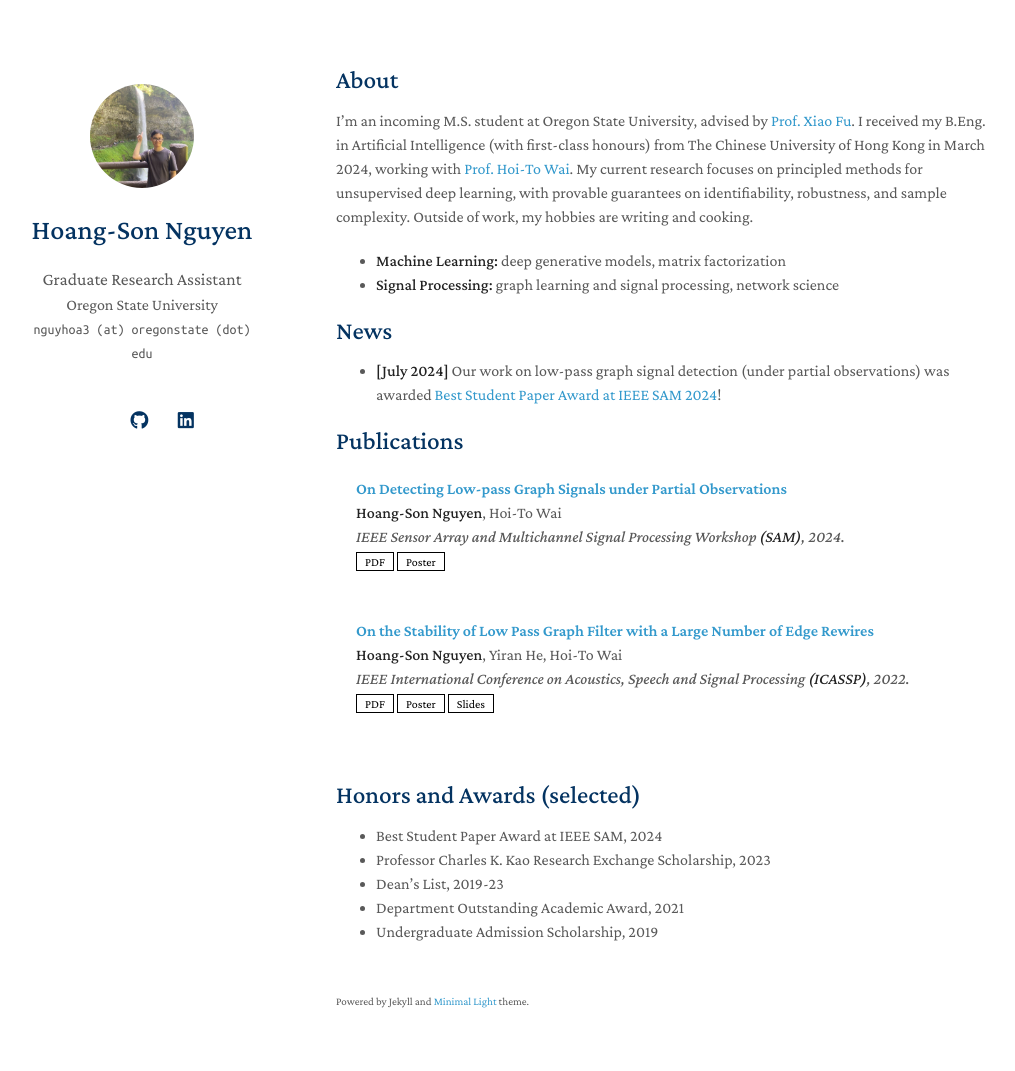
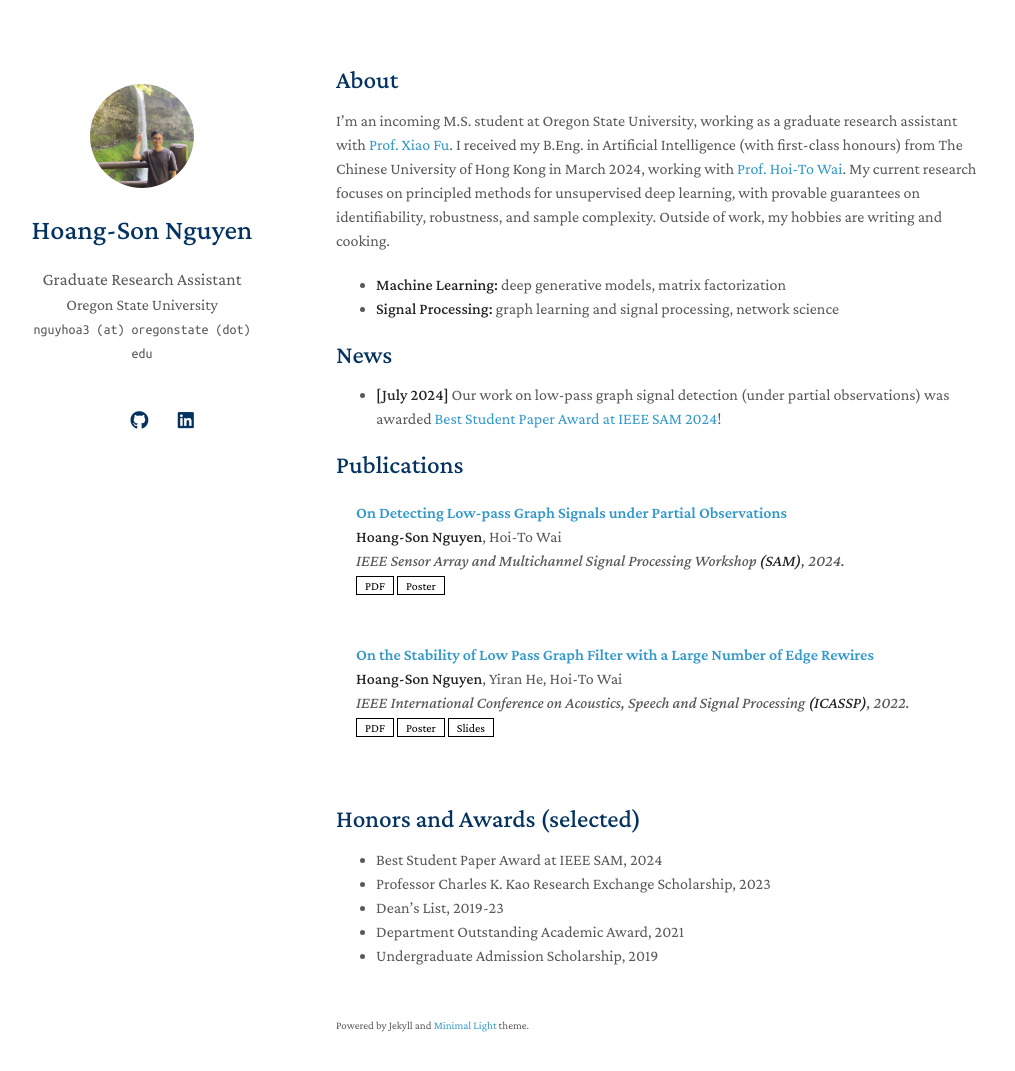
Before and after one commit to hsnguyen24/hsnguyen24.github.io, a Jekyll site: the page built from index.md, in a window 1280 px wide and 1106 px high. Shown: the top 1071 px of the window, without its empty margins (134-1149 px from the left). Built offline with Jekyll 4.4.1, drawn with Linux system fonts in a browser that asks for light colours; nearby versions of some CDN libraries; a style sheet for code colours, icons or effects is not loaded; our own code applies the rules of GitHub Pages for plain Markdown files.

Commit message:
Update index.md

```diff
--- a/index.md
+++ b/index.md
@@ -4,7 +4,7 @@ layout: homepage
 
 ## About
 
-I'm an incoming M.S. student at Oregon State University, advised by [Prof. Xiao Fu](https://web.engr.oregonstate.edu/~fuxia). I received my B.Eng. in Artificial Intelligence (with first-class honours) from The Chinese University of Hong Kong in March 2024, working with [Prof. Hoi-To Wai](https://www1.se.cuhk.edu.hk/~htwai). My current research focuses on principled methods for unsupervised deep learning, with provable guarantees on identifiability, robustness, and sample complexity. Outside of work, my hobbies are writing and cooking.
+I'm an incoming M.S. student at Oregon State University, working as a graduate research assistant with [Prof. Xiao Fu](https://web.engr.oregonstate.edu/~fuxia). I received my B.Eng. in Artificial Intelligence (with first-class honours) from The Chinese University of Hong Kong in March 2024, working with [Prof. Hoi-To Wai](https://www1.se.cuhk.edu.hk/~htwai). My current research focuses on principled methods for unsupervised deep learning, with provable guarantees on identifiability, robustness, and sample complexity. Outside of work, my hobbies are writing and cooking.
 
 - **Machine Learning:** deep generative models, matrix factorization
 - **Signal Processing:** graph learning and signal processing, network science
```
